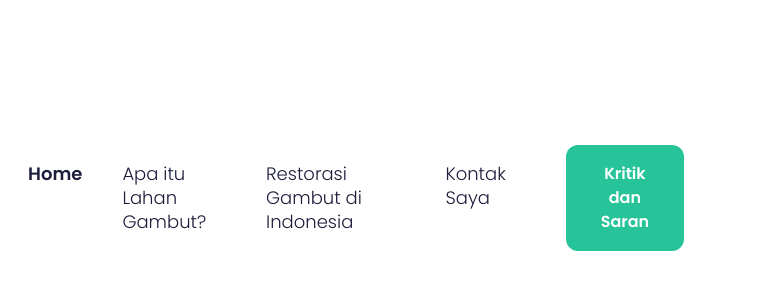
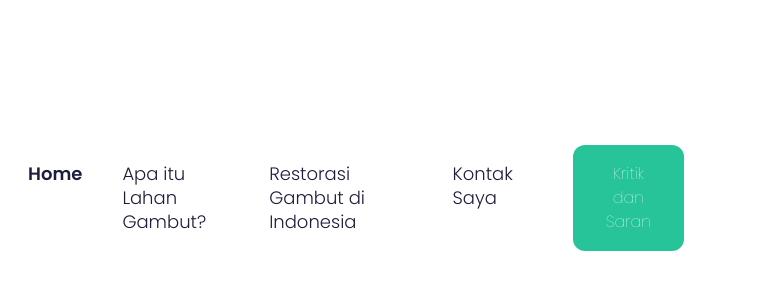
Before and after one commit to AkramSP/neraca-air-gambut-gee, a plain HTML site: page index.html in a window 1280 px wide. Shown: the top 301 px of the page, 500-1280 px from the left. Drawn offline with nearby package versions, Linux system fonts and the light colour scheme.

Commit message:
Update index.html

```diff
--- a/index.html
+++ b/index.html
@@ -270,7 +270,7 @@
             </li>
           </ul>
           <div class="gap-1">
-            <button class="btn d-inline-flex mb-md-0 btn-try text-white" onclick="window.location.href='https://s.id/kuisionerakram'">Kritik dan Saran</button>
+            <button class="btn d-inline-flex mb-md-0 btn-try text-white" onclick="window.location.href='https://s.id/kuisionerakram'" style="font-weight: 50">Kritik dan Saran</button>
           </div>
         </div>
       </nav>
```
